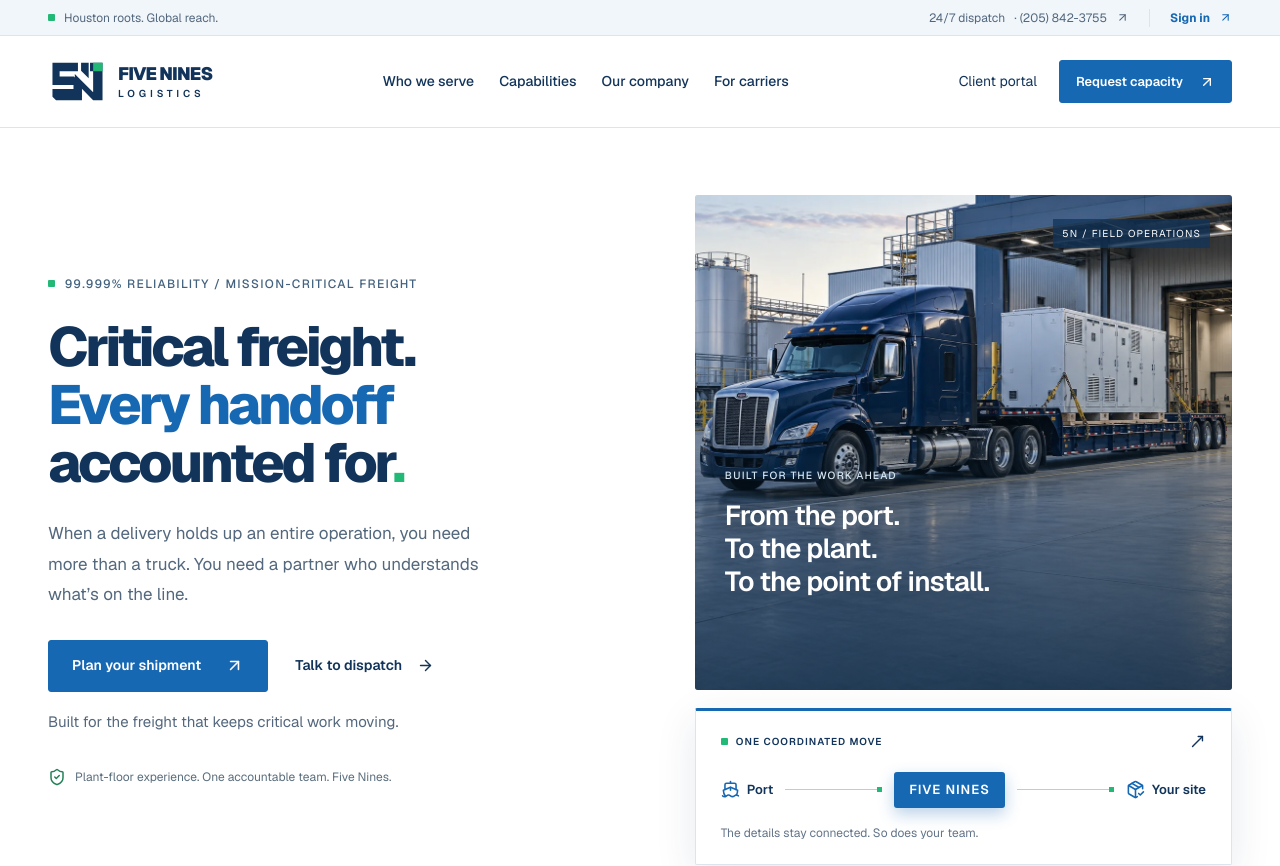
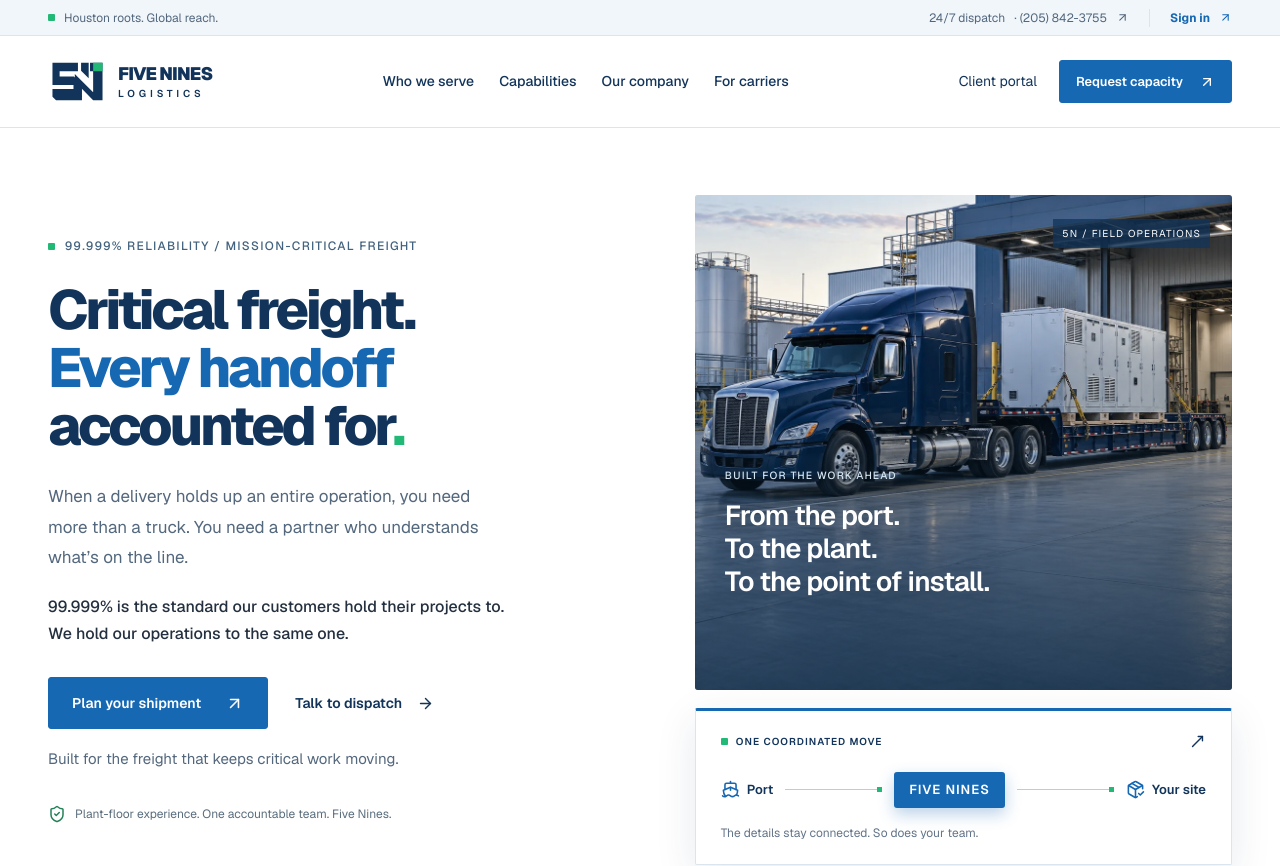
Before and after one commit to Csturma12/fivenineslogistics, a Next.js app: page / in a window 1280 px wide. Shown: the top 866 px of the page. Built offline with nearby package versions, Linux system fonts and the light colour scheme.

Commit message:
Add 99.999% standard line to hero section

```diff
--- a/app/page.tsx
+++ b/app/page.tsx
@@ -82,6 +82,10 @@ export default function Page() {
             <p className="hero-description">
               When a delivery holds up an entire operation, you need more than a
               truck. You need a partner who understands what’s on the line.
+            </p>
+            <p className="hero-standard">
+              99.999% is the standard our customers hold their projects to. We
+              hold our operations to the same one.
             </p>
             <div className="hero-actions">
               <Link href="/request-capacity" className="design-button">
--- a/app/redesign.css
+++ b/app/redesign.css
@@ -265,7 +265,15 @@ button:focus-visible {
   gap: 27px;
   margin-top: 30px;
   }
-  .hero-support {
+  .hero-standard {
+  margin-top: 20px;
+  font-size: 1rem;
+  line-height: 1.7;
+  color: #24303f;
+  font-weight: 500;
+  max-width: 480px;
+  }
+.hero-support {
   margin-top: 18px;
   font-size: 0.9375rem;
   line-height: 1.6;
```
